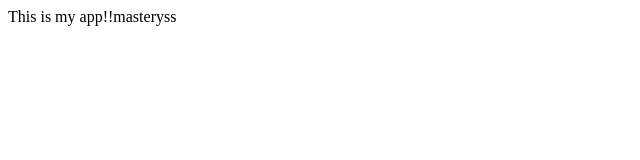
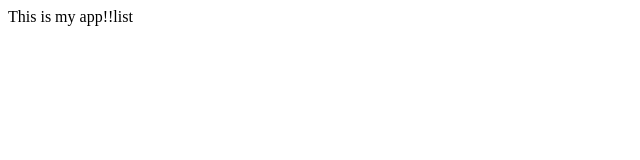
Before and after one commit to will808/gitapp, a plain HTML site: page index.html in a window 1280 px wide. Shown: the full height of the page, 0-640 px from the left. Drawn offline with Linux system fonts and the light colour scheme.

Commit message:
listchange

```diff
--- a/index.html
+++ b/index.html
@@ -7,6 +7,7 @@
     <title>myApp</title>
 </head>
 <body>
-    This is my app!!masteryss
+    This is my app!!list
+
 </body>
 </html>
```
